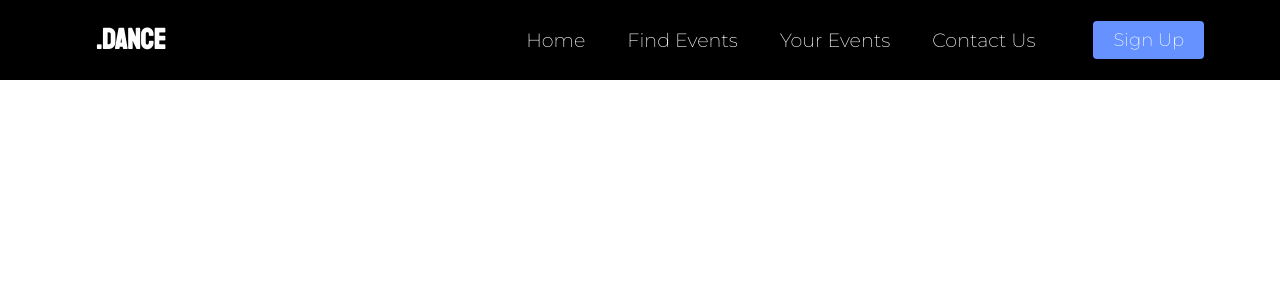
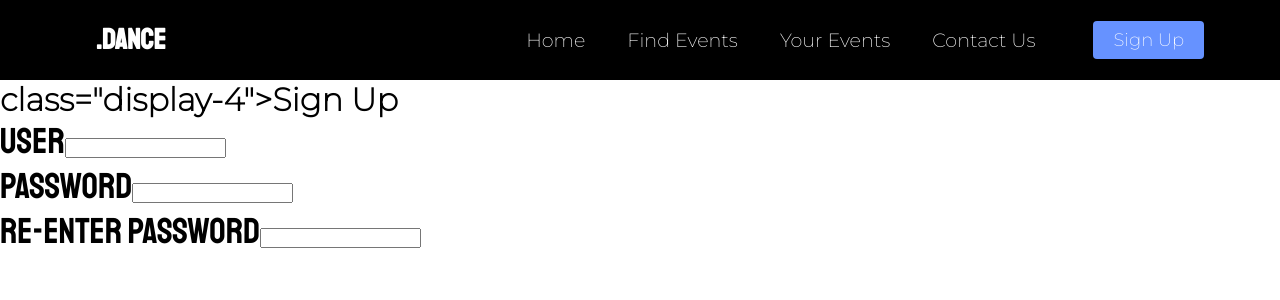
Before and after one commit to orangeguppy/Heap_Application, a React (Create React App) app in the folder demo/src/main/frontend/: page /register-account in a window 1280 px wide. Shown: the top 300 px of the page. Built offline with nearby package versions, Linux system fonts and the light colour scheme.

Commit message:
Register Account
Pages for register account

```diff
--- a/demo/src/main/frontend/src/App.js
+++ b/demo/src/main/frontend/src/App.js
@@ -8,6 +8,7 @@ import FindEvent from './components/Pages/FindEvent';
 import YourParticipatingEvents from './components/Pages/YourParticipatingEvents';
 import ViewEvent from './components/Pages/ViewEvent';
 import ManagedEvents from './components/Pages/ManagedEvents';
+import RegisterAccount from './components/Pages/RegisterAccount';
 
 function App() {
   console.log("Hello WorldS");
@@ -19,6 +20,7 @@ function App() {
                 <Route path="/" element={<Home />} />
                 <Route path="/find-event" element={<FindEvent />} />
                 <Route path="/view-event/:id" element={<ViewEvent />} />
+                <Route path="/register-account" element={<RegisterAccount />} />
             </Routes>
         </Router>
     </>
--- a/demo/src/main/frontend/src/components/Navbar/Navbar.js
+++ b/demo/src/main/frontend/src/components/Navbar/Navbar.js
@@ -2,6 +2,7 @@ import React, { Component } from 'react';
 import { MenuItems } from "./MenuItems";
 import './Navbar.css';
 import { Button } from "../Button";
+import { BrowserRouter as Router, Switch, Route, Link } from "react-router-dom";
 
 class Navbar extends Component {
     state = { clicked: false }
@@ -29,7 +30,9 @@ class Navbar extends Component {
                         )
                     })}
                 </ul>
-                <Button>Sign Up</Button>
+                <Link to="/register-account">
+                    <Button>Sign Up</Button>
+                </Link>
             </nav>
         )
     }
--- /dev/null
+++ b/demo/src/main/frontend/src/components/Pages/RegisterAccount.css
@@ -0,0 +1,8 @@
+.wrapper {
+    background-image:
+    url (
+    "https://media.geeksforgeeks.org/wp-content/uploads/rk.png"
+    );
+    background-size: cover;
+    height: 100vh;
+}
--- /dev/null
+++ b/demo/src/main/frontend/src/components/Pages/RegisterAccount.js
@@ -0,0 +1,33 @@
+import React, { useState, useEffect } from 'react';
+import { useParams } from "react-router-dom";
+import { Button } from '../Button.js'
+import './RegisterAccount.css';
+
+function RegisterAccount() {
+    return(
+         <div class="row justify-content-center">
+            <div class="col col-md-5 text-center">
+
+                 <form>
+                     <h1> class="display-4">Sign Up</h1>
+
+                     <div class="form-row py-1">
+                        <label>User</label>
+                        <input type="text" class="form-control" name="email"></input>
+                     </div>
+
+                      <div class="form-row py-1">
+                         <label>Password</label>
+                         <input type="password" class="form-control" name="password"></input>
+                      </div>
+
+                       <div class="form-row py-1">
+                          <label>Re-enter password</label>
+                          <input type="password" class="form-control" name="rpassword"></input>
+                       </div>
+                 </form>
+            </div>
+        </div>
+    )
+}
+export default RegisterAccount;
```
